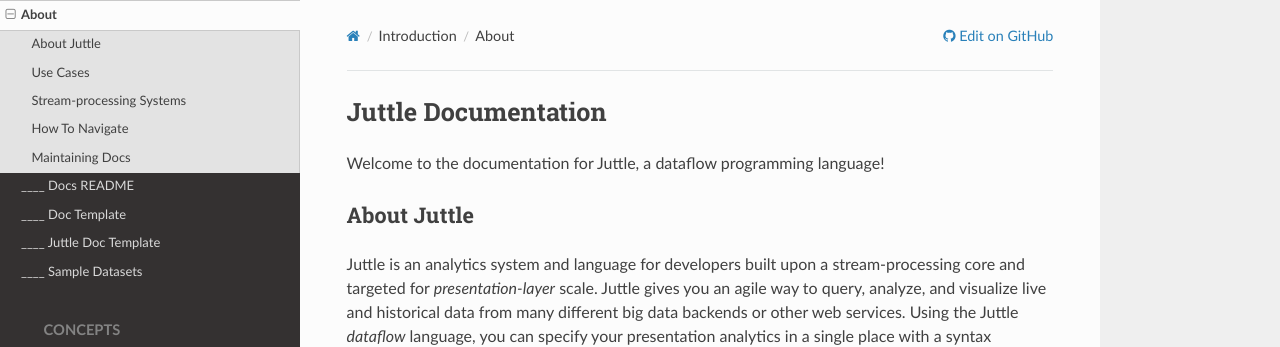
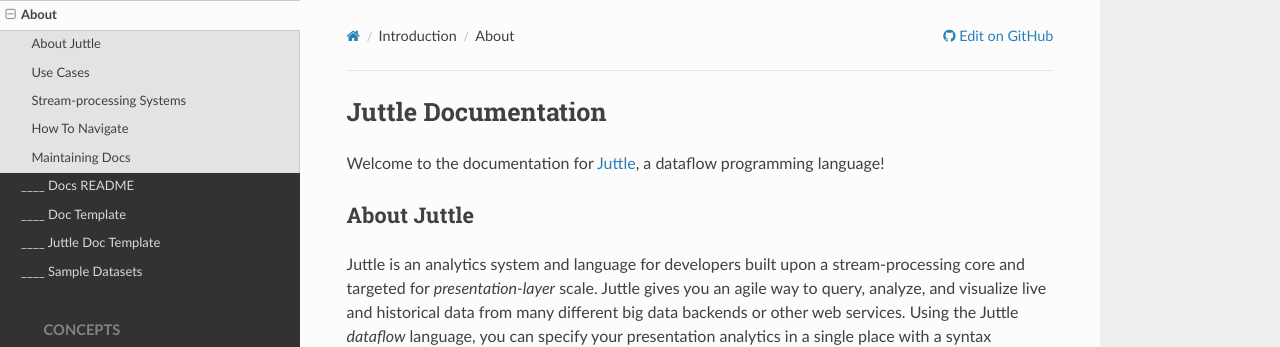
Before and after one commit to juttle/juttle, an MkDocs documentation site: the page built from docs/index.md, in a window 1280 px wide and 900 px high. Shown: the top 347 px of the window. Built offline with MkDocs 1.6.1, drawn with Linux system fonts in a browser that asks for light colours; nearby versions of some CDN libraries; old or Windows-style settings are respelled for this version of MkDocs; part of the change alters nothing that is shown.

```diff
--- a/docs/index.md
+++ b/docs/index.md
@@ -1,6 +1,6 @@
 # Juttle Documentation
 
-Welcome to the documentation for Juttle, a dataflow programming language!
+Welcome to the documentation for [Juttle](https://github.com/juttle/juttle/), a dataflow programming language!
 
 ## About Juttle
 
```
